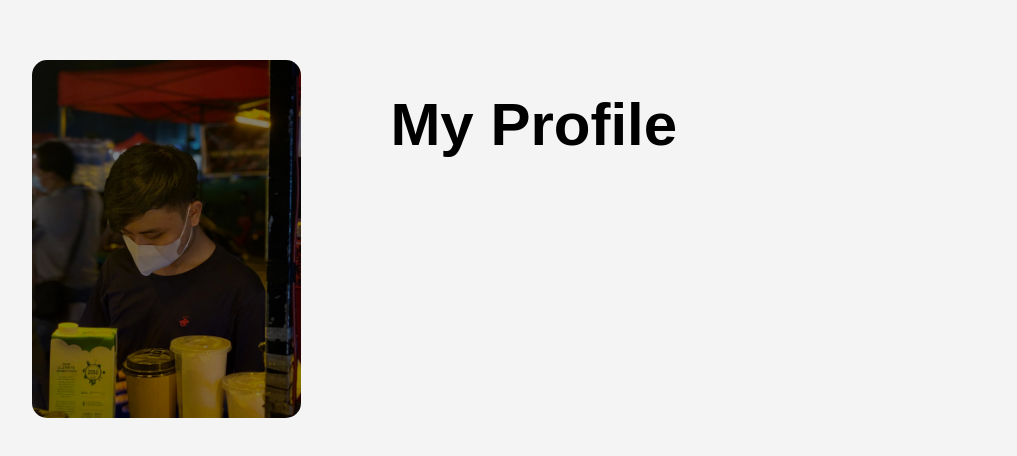
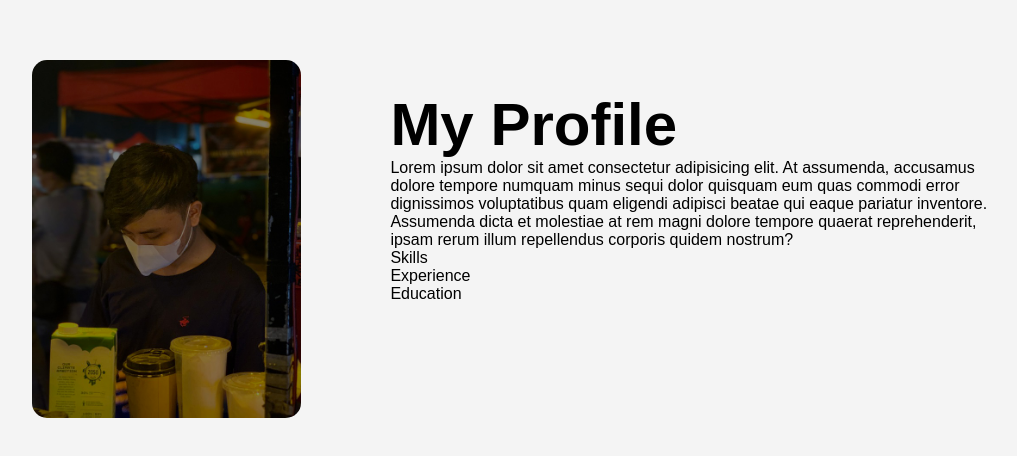
Before and after one commit to obilloa/myportfolio, a plain HTML site: page index.html in a window 1280 px wide. Shown: the part 830-1286 px from the top of the page, without its empty margins (96-1113 px from the left). Drawn offline with Linux system fonts and the light colour scheme.

Commit message:
first commit

```diff
--- a/index.html
+++ b/index.html
@@ -38,6 +38,16 @@
                </div>
                <div class="about-col-2">
                     <h1 class="sub-title">My Profile</h1>
+                    <p>Lorem ipsum dolor sit amet consectetur adipisicing elit. At assumenda, accusamus dolore tempore numquam minus
+                        sequi dolor quisquam eum quas commodi error dignissimos voluptatibus quam eligendi adipisci beatae qui eaque
+                        pariatur inventore. Assumenda dicta et molestiae at rem magni dolore tempore quaerat reprehenderit, ipsam rerum
+                        illum repellendus corporis quidem nostrum?</p>
+
+                    <div class="tab-tables">
+                        <p class="tab-links">Skills</p>
+                        <p class="tab-links">Experience</p>
+                        <p class="tab-links">Education</p>
+                    </div>
                </div>
             </div>
         </div>
```
